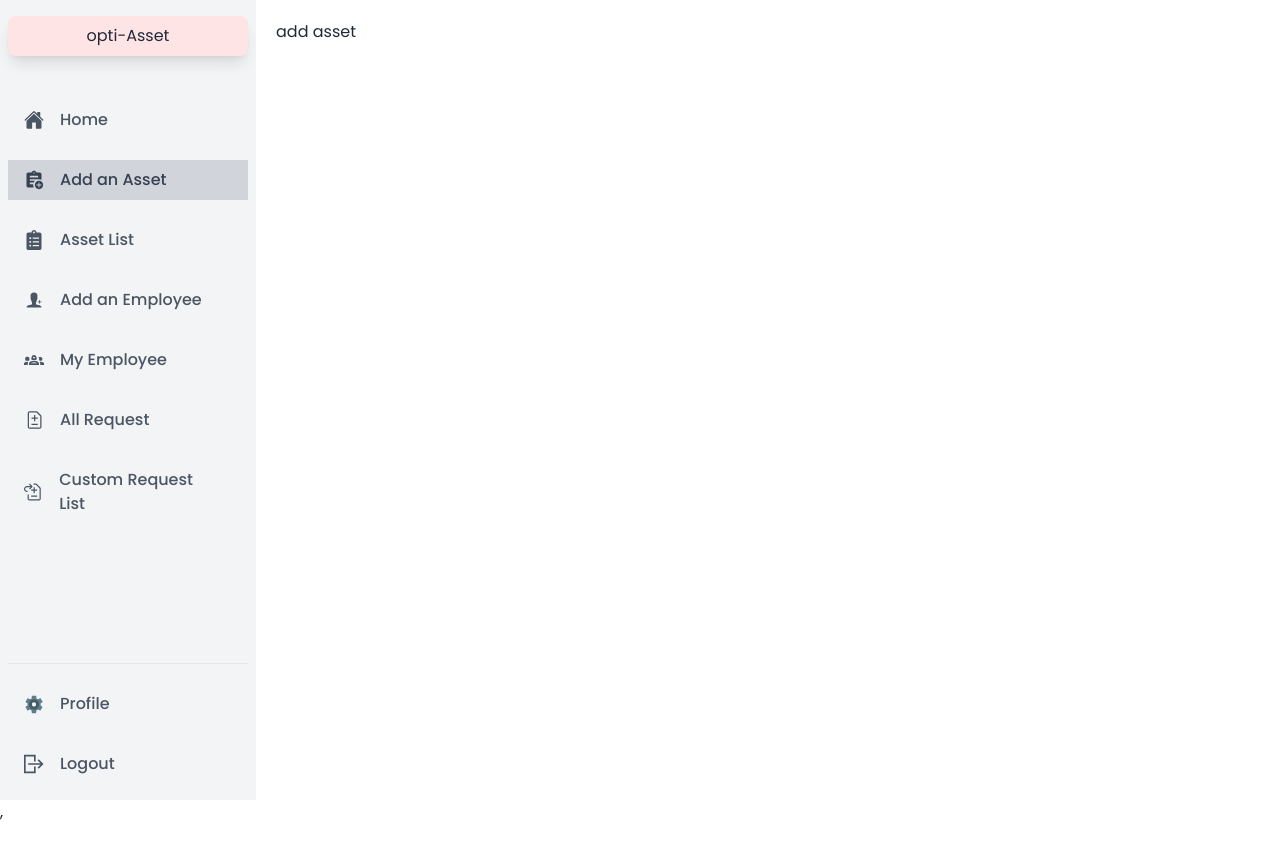
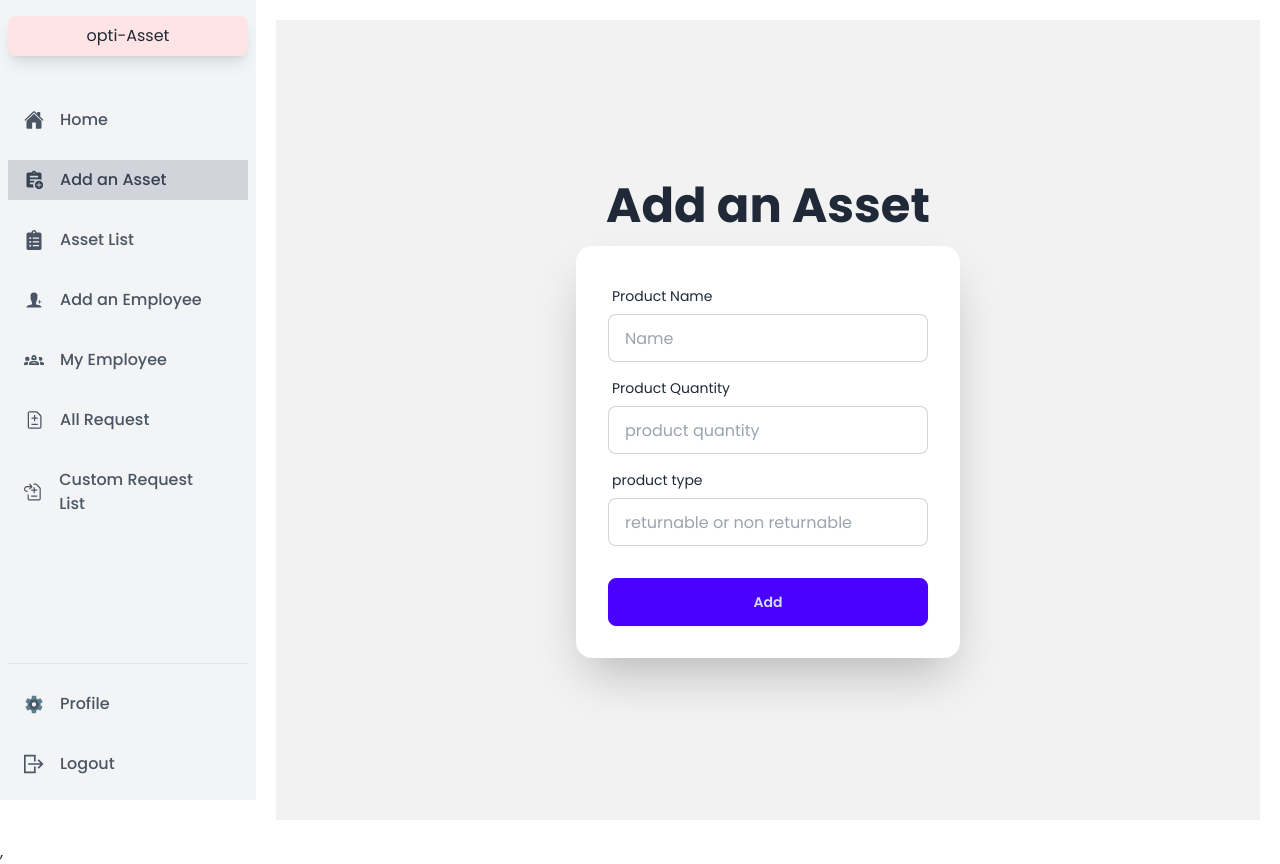
Before and after one commit to rakib135836/opti-asset, a React (Vite) app: page /dashboard/add-asset in a window 1280 px wide. Before the commit the page ends 824 px from the top, so only its background shows below. Built offline with nearby package versions, Linux system fonts and the light colour scheme; no server answers.

Commit message:
add asset form done

```diff
--- a/src/Pages/Dashboard/Hr/AddAsset/AddAsset.jsx
+++ b/src/Pages/Dashboard/Hr/AddAsset/AddAsset.jsx
@@ -1,9 +1,45 @@
+
 
 
 const AddAsset = () => {
     return (
         <div>
-            <h1>add asset</h1>
+          <div className="hero min-h-screen bg-base-200">
+                <div className="hero-content flex-col">
+                    <div className="text-center lg:text-left">
+                        <h1 className="text-5xl font-bold text-center">Add an Asset</h1>
+                    </div>
+                    <div className="card shrink-0 w-full max-w-sm shadow-2xl bg-base-100">
+                        <form  className="card-body">
+                            <div className="form-control">
+                                <label className="label">
+                                    <span className="label-text">Product Name</span>
+                                </label>
+                                <input type="text" name="Name" placeholder="Name" className="input input-bordered" required />
+                            </div>
+                            <div className="form-control">
+                                <label className="label">
+                                    <span className="label-text">Product Quantity</span>
+                                </label>
+                                <input type="text" name="quantity" placeholder="product quantity" className="input input-bordered" required />
+                            </div>
+                            <div className="form-control">
+                                <label className="label">
+                                    <span className="label-text">product type</span>
+                                </label>
+                                <input type="text" name="etype" placeholder="returnable or non returnable" className="input input-bordered" required />
+                            </div>
+
+                            <div className="form-control mt-6">
+                                <button type="submit" className="btn btn-primary">Add</button>
+                            </div>
+                        </form>
+
+                    </div>
+
+
+                </div>
+            </div>
         </div>
     );
 };
--- a/src/Pages/Dashboard/Hr/HrHome/HrHome.jsx
+++ b/src/Pages/Dashboard/Hr/HrHome/HrHome.jsx
@@ -3,7 +3,12 @@
 const HrHome = () => {
     return (
         <div>
-            <h1>Home</h1>
+            <h1>● Pending requests (max: 5 items)
+                ● Top most requested items (max: 4 items)
+                ● Limited Stock items (Quantity less than 10)
+                ● Make a pie chart for the total percentage of returnable items and
+                non-returnable items requested by the employee.
+                ● Add 2 relevant extra section</h1>
         </div>
     );
 };
```
